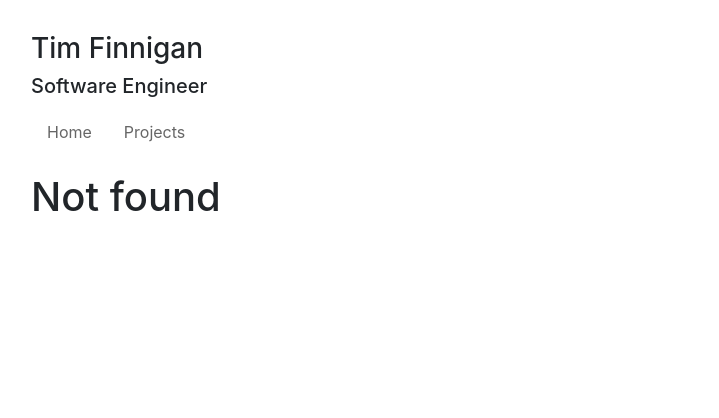
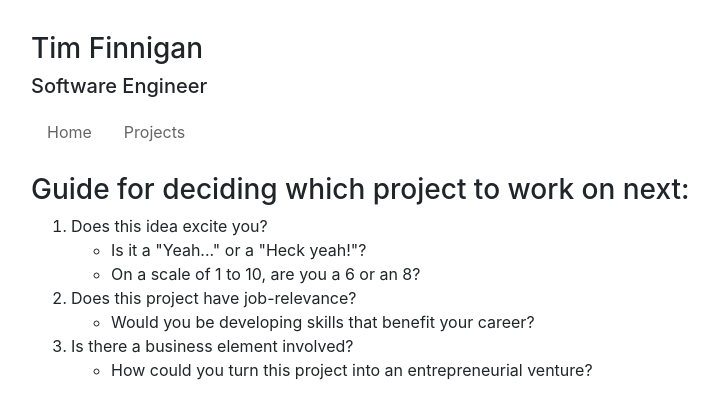
Before and after one commit to TimFinnigan/tim-finnigan-homepage, a React (Create React App) app: page /project-framework in a window 1280 px wide. Before the commit this address had no page. Shown: the top 418 px of the page, without its empty margins (1-720 px from the left). Built offline with nearby package versions, Linux system fonts and the light colour scheme.

Commit message:
add project framework

```diff
--- a/src/index.js
+++ b/src/index.js
@@ -14,6 +14,7 @@ import Principles from './principles';
 import Goals from './goals';
 import Ideas from './ideas';
 import ProjectPostMortems from './project-post-mortems';
+import ProjectFramework from './project-framework';
 import Quotes from './quotes';
 import LearnCodeByDoing from './learncodebydoing';
 import About from './about';
@@ -48,16 +49,24 @@ const routing = (
             </ul>
             <Switch>
                 <Route exact path='/' component={App} />
-        <Redirect exact from='/projects' to='/projects/five-takeaways' />
+                <Redirect
+                    exact
+                    from='/projects'
+                    to='/projects/five-takeaways'
+                />
                 <Route path='/projects' component={Projects} />
                 <Route path='/principles' component={Principles} />
                 <Route path='/goals' component={Goals} />
                 <Route path='/quotes' component={Quotes} />
                 <Route path='/ideas' component={Ideas} />
-        <Route path='/project-post-mortems' component={ProjectPostMortems} />
+                <Route
+                    path='/project-post-mortems'
+                    component={ProjectPostMortems}
+                />
                 <Route path='/learncodebydoing' component={LearnCodeByDoing} />
                 <Route path='/about' component={About} />
                 <Route path='/todo' component={Todo} />
+                <Route path='/project-framework' component={ProjectFramework} />
                 <Route component={Notfound} />
             </Switch>
         </div>
--- /dev/null
+++ b/src/project-framework.js
@@ -0,0 +1,31 @@
+import React from 'react';
+
+const ProjectFramework = () => {
+    return (
+        <div>
+            <h3>Guide for deciding which project to work on next:</h3>
+            <ol id='project-framework-list'>
+                <li>Does this idea excite you?</li>
+                <ul>
+                    <li>Is it a "Yeah..." or a "Heck yeah!"?</li>
+                    <li>On a scale of 1 to 10, are you a 6 or an 8?</li>
+                </ul>
+                <li>Does this project have job-relevance?</li>
+                <ul>
+                    <li>
+                        Would you be developing skills that benefit your career?
+                    </li>
+                </ul>
+                <li>Is there a business element involved?</li>
+                <ul>
+                    <li>
+                        How could you turn this project into an entrepreneurial
+                        venture?
+                    </li>
+                </ul>
+            </ol>
+        </div>
+    );
+};
+
+export default ProjectFramework;
```
Lines whose indentation alone changed are shown as unchanged.
